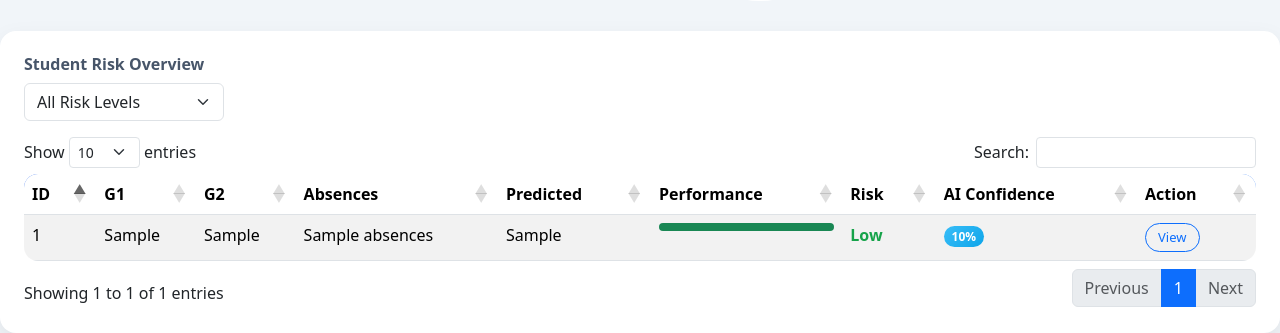
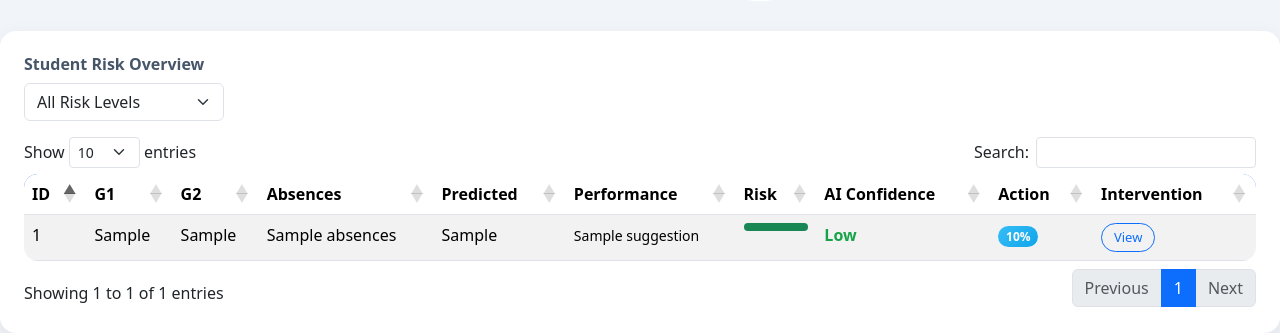
Before and after one commit to Nikki31Chaudhary/Prediciting-Student-Performance, a Flask app: template templates/dashboard.html in a window 1280 px wide. Shown: the part 938-1271 px from the top of the page. Run offline with Flask 3, Linux system fonts and the light colour scheme; the template is opened without the code that fills it: most values are stand-ins (such as "Sample title", 1, 10 or a date in 2020); parts of the project's set-up code (start-up, migrations or seed data) failed here and were passed over; some libraries are stand-ins or nearby versions.

Commit message:
Add intervention logic and improve dashboard & mmodel insights analysis with interpretation

```diff
--- a/app.py
+++ b/app.py
@@ -69,10 +69,13 @@ def dashboard():
 
         if predicted_grade < 10:
             risk = "High"
+            suggestion = "Immediate academic counseling recommended."
         elif predicted_grade < 15:
             risk = "Medium"
+            suggestion = "Weekly monitoring and performance review advised."
         else:
             risk = "Low"
+            suggestion = "No intervention required. Maintain consistency."
 
         students.append({
             "id": i,
@@ -83,6 +86,7 @@ def dashboard():
             "failures": df.iloc[i]["failures"],
             "predicted_grade": predicted_grade,
             "risk": risk,
+            "suggestion": suggestion,
             "importance": importance.tolist()
         })
 
@@ -103,6 +107,12 @@ def model_insights():
     r2 = round(r2_score(y, predictions), 3)
 
     importance = regression_model.feature_importances_
+    max_index = importance.argmax()
+    top_feature = features[max_index]
+
+    interpretation_text = f"The model shows strong predictive performance. The most influential feature is {top_feature}, indicating it significantly impacts final grade prediction."
+
+
 
     feature_data = []
     for i in range(len(features)):
@@ -112,11 +122,12 @@ def model_insights():
         })
 
     return render_template(
-        "model_insights.html",
-        mse=mse,
-        r2=r2,
-        feature_data=feature_data
-    )
+    "model_insights.html",
+    mse=mse,
+    r2=r2,
+    feature_data=feature_data,
+    interpretation_text=interpretation_text
+)
 
 # ---------------- FAIRNESS ANALYSIS ----------------
 @app.route("/fairness-analysis")
--- a/templates/classification_insights.html
+++ b/templates/classification_insights.html
@@ -16,6 +16,7 @@
     <h6>Overall Accuracy</h6>
     <h3>{{ acc * 100 }}%</h3>
 </div>
+
 
 <div class="card p-4 mb-4 shadow">
     <h6>Confusion Matrix</h6>
--- a/templates/dashboard.html
+++ b/templates/dashboard.html
@@ -287,7 +287,7 @@ body, .card, .sidebar, table, thead {
 
 </div>
 
-<!-- KPI -->
+
 <!-- KPI -->
 <div class="row mb-4">
     <div class="col-md-4">
@@ -354,6 +354,7 @@ Grading Scale: 0–20
                 <th>Risk</th>
                 <th>AI Confidence</th>
                 <th>Action</th>
+                <th>Intervention</th>
             </tr>
         </thead>
         <tbody>
@@ -364,6 +365,9 @@ Grading Scale: 0–20
                 <td>{{ s.G2 }}</td>
                 <td>{{ s.absences }}</td>
                 <td>{{ s.predicted_grade }}</td>
+                <td>
+    <small>{{ s.suggestion }}</small>
+</td>
                 <td>
                     <div class="progress">
                         <div class="progress-bar bg-success"
--- a/templates/fairness.html
+++ b/templates/fairness.html
@@ -11,6 +11,8 @@
 <div class="container mt-5">
 
 <h3 class="text-center mb-4">⚖️ Bias & Fairness Analysis</h3>
+
+
 
 <div class="card p-4 mb-4 shadow">
     <h6>Risk Distribution by Gender</h6>
--- a/templates/model_insights.html
+++ b/templates/model_insights.html
@@ -26,6 +26,11 @@
             <h4>{{ r2 }}</h4>
         </div>
     </div>
+
+    <div class="alert alert-info mt-4">
+    <b>Model Interpretation:</b><br>
+    {{ interpretation_text }}
+</div>
 </div>
 
 <div class="card p-4 shadow">
```
